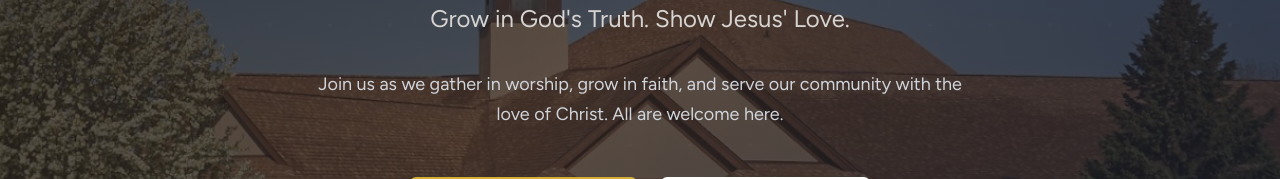
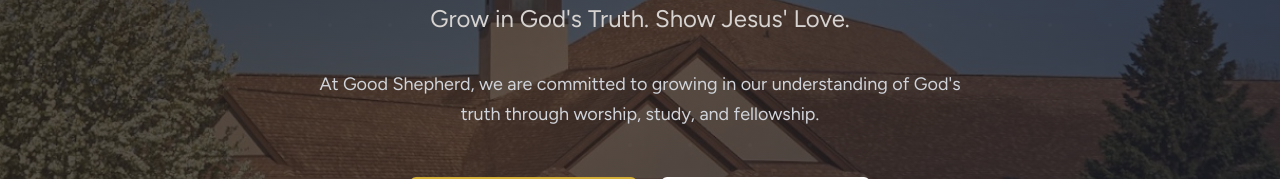
Before and after one commit to dchoinie/good-shepherd, a Next.js app: page / in a window 1280 px wide. Shown: the part 365-544 px from the top of the page. Built offline with nearby package versions, Linux system fonts and the light colour scheme; no server answers; a web font is replaced by a local one.

Commit message:
Fix her subtitle

```diff
--- a/components/custom/home_components/Hero.tsx
+++ b/components/custom/home_components/Hero.tsx
@@ -64,8 +64,8 @@
           transition={{ duration: 0.8, delay: 0.6, ease: "easeOut" }}
           className="text-gray-300 text-lg leading-relaxed mb-12 max-w-2xl"
         >
-          Join us as we gather in worship, grow in faith, and serve our
-          community with the love of Christ. All are welcome here.
+          At Good Shepherd, we are committed to growing in our understanding of
+          God&apos;s truth through worship, study, and fellowship.
         </motion.p>
 
         {/* Buttons */}
```
